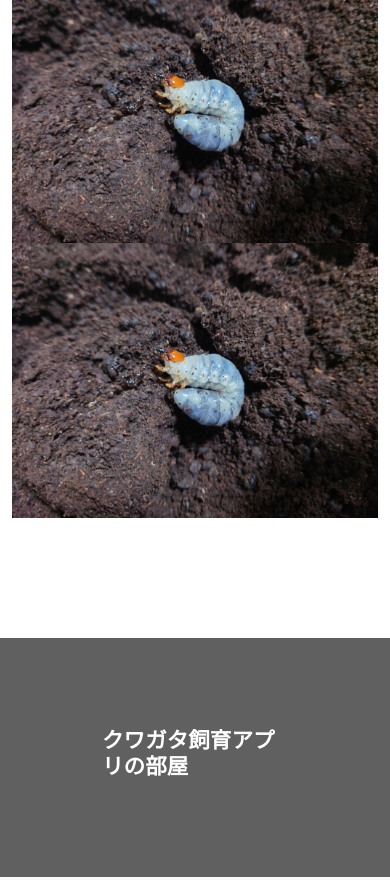
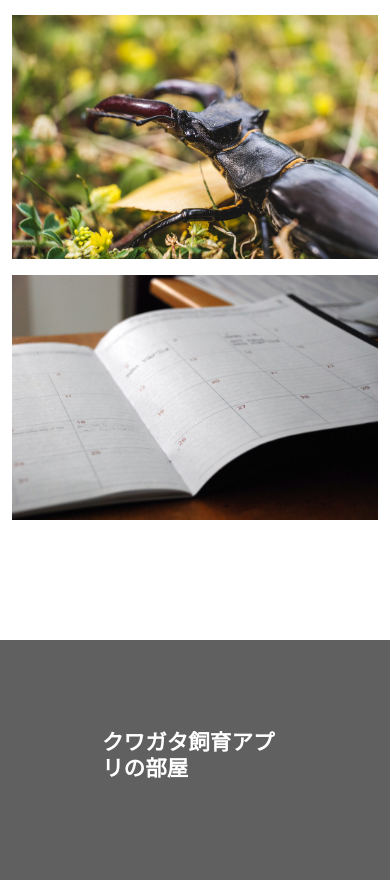
Before and after one commit to kentokawamura-lgtm/stagbeetle_rev5, a Django app: page /adult/applist/ in a window 390 px wide. Shown: the part 1687-2567 px from the top of the page. Run offline with Django 5.2, Linux system fonts and the light colour scheme.

Commit message:
heroku settings.

```diff
--- a/templates/applist.html
+++ b/templates/applist.html
@@ -20,16 +20,27 @@
  </div>
 </div>
 
- <section id="projects">
+<section id="projects">
   <div class="container-fluid">
     <div class="row">
-
       <div class="col-md-8 mx-auto text-center">
         <h6 class="text-primary">アプリケーション一覧</h6>
         <h1>最近開発したアプリ！</h1>
         <p></p>
       </div>
-
+    </div>
+    <div class="row g-3">
+      <div class="col-lg-4 col-sm-6">
+      <div class="project">
+        <a href="{% url 'app:mycalendar' %}"><img src="{% static '/img/calendar-925109_1280.jpg' %}" alt=""></a>
+        <div class="overlay">
+          <div>
+            <h4 class="text-white">飼育予定管理アプリ</h4>
+            <h6 class="text-white"><a href="{% url 'app:mycalendar' %}">毎日の予定を管理するためのアプリ</a></h6>
+          </div>
+        </div>
+      </div>
+      </div>
       <div class="col-lg-4 col-sm-6">
         <div class="project">
           <img src="{% static '/img/photo-1591840061552-33444ef3b0b3.avif' %}" alt="">
@@ -43,7 +54,7 @@
         </div>
         <div class="col-lg-4 col-sm-6">
           <div class="project">
-            <img src="{% static '/img/1000001983.jpg' %}" alt="">
+            <img src="{% static '/img/eric-rothermel-FoKO4DpXamQ-unsplash.jpg' %}" alt="">
             <div class="overlay">
               <div>
                 <h4 class="text-white">幼虫管理アプリ</h4>
@@ -52,19 +63,8 @@
             </div>
           </div>
         </div>
-        <div class="col-lg-4 col-sm-6">
-          <div class="project">
-            <img src="{% static '/img/1000001983.jpg' %}" alt="">
-            <div class="overlay">
-              <div>
-                <h4 class="text-white">予定管理アプリ</h4>
-                <h6 class="text-white"><a href="{% url 'app:mycalendar' %}">クワガタ飼育の予定を管理するアプリ</a></h6>
-              </div>
-            </div>
-          </div>
-        </div>
   </div>
-</div>
+
 </section>
 
 
```
Also changed, not shown: static/img/eric-rothermel-FoKO4DpXamQ-unsplash.jpg (added).
